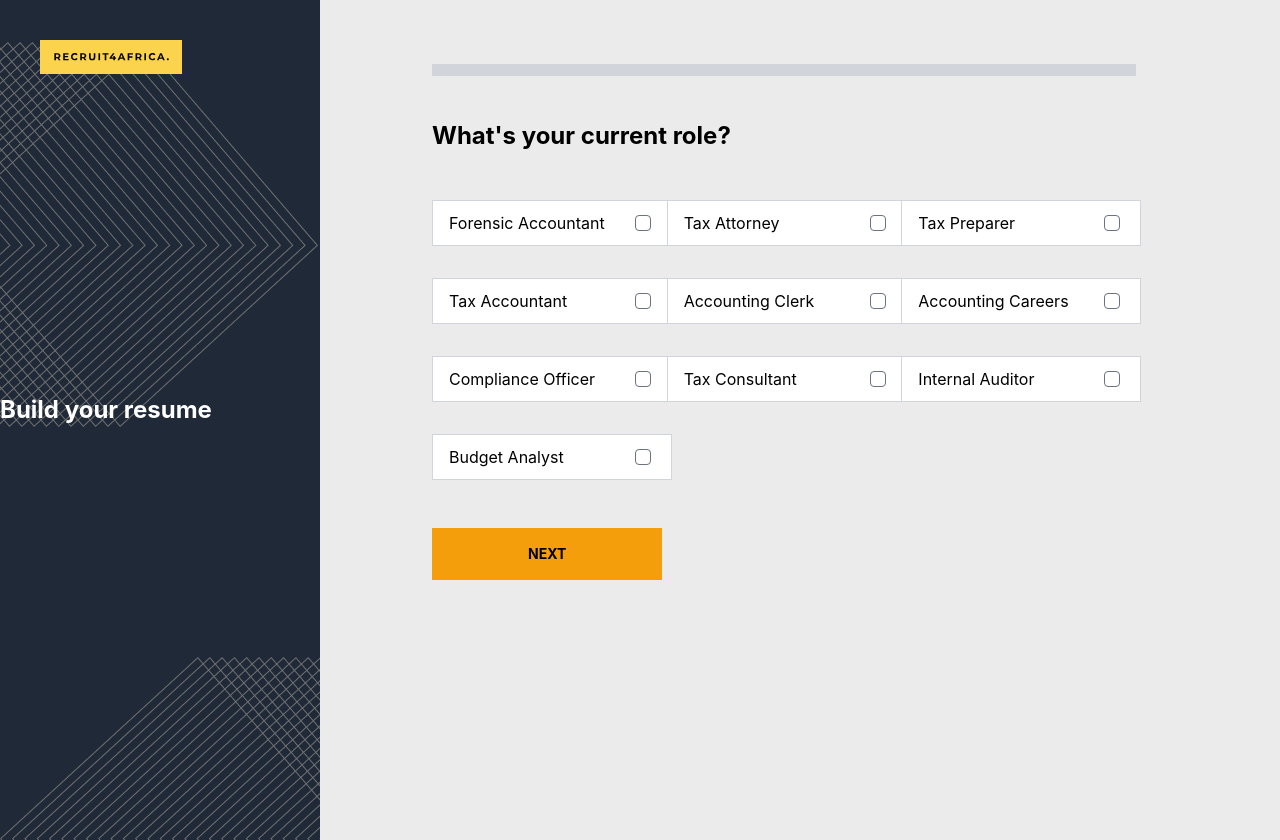
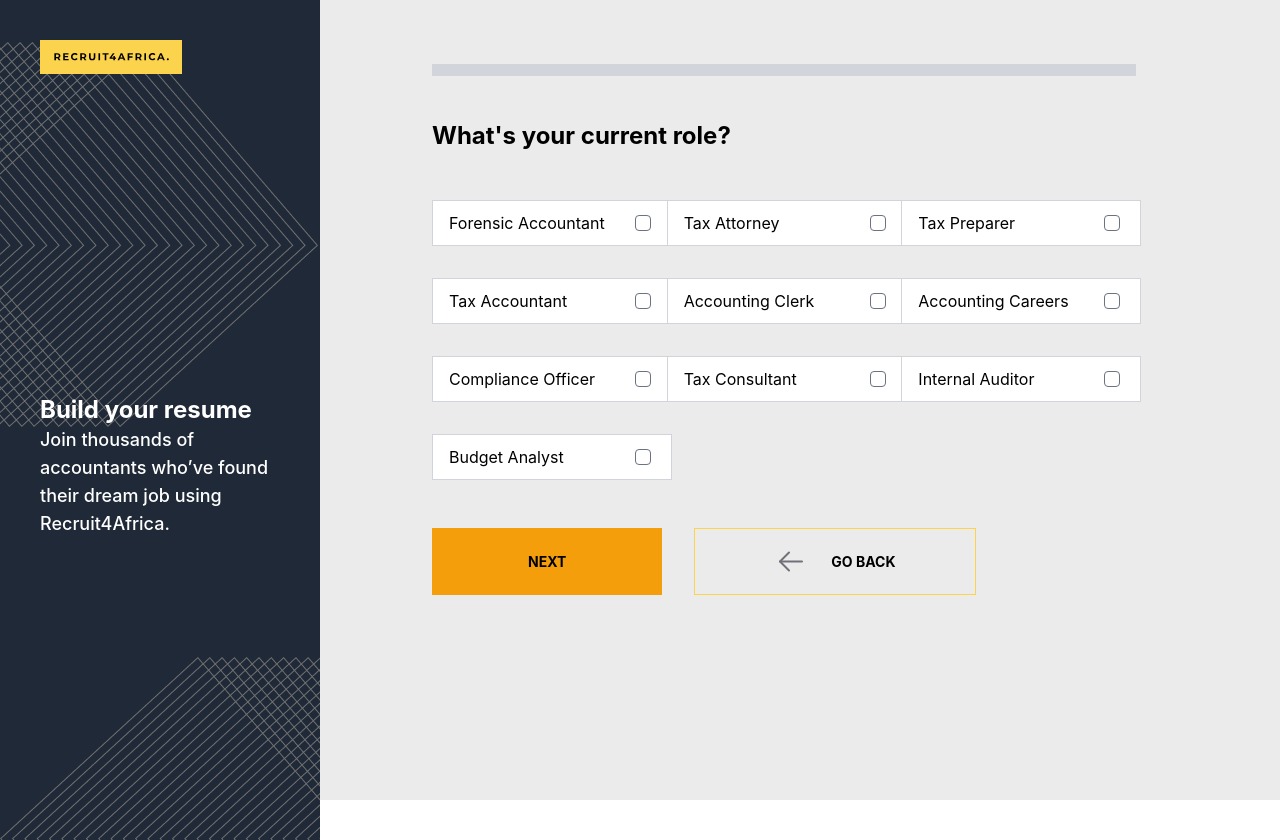
Before and after one commit to luigimorel/recruit-africa, a React (Create React App) app: page /profile-candidate in a window 1280 px wide. After the commit the page ends 800 px from the top, so only its background shows below. Built offline with nearby package versions, Linux system fonts and the light colour scheme; what @tailwindcss/typography would draw is missing.

Commit message:
separate step one component

```diff
--- a/src/pages/accounts/candidates/CandidateProfile.jsx
+++ b/src/pages/accounts/candidates/CandidateProfile.jsx
@@ -2,95 +2,50 @@ import React from "react";
 
 // Assets
 import { ReactComponent as Logo } from "./../../../assets/Logo.svg";
+import { ReactComponent as ArrowLeft } from "./../../../assets/accounts/ArrowLeft.svg";
+
+//Components
+import StepOne from "./steps/StepOne";
 
 const CandidateProfile = () => {
-  const jobs = [
-    {
-      id: 1,
-      title: "Forensic Accountant",
-    },
-    {
-      id: 2,
-      title: "Tax Attorney",
-    },
-    {
-      id: 3,
-      title: "Tax Preparer",
-    },
-    {
-      id: 4,
-      title: "Tax Accountant",
-    },
-    {
-      id: 5,
-      title: "Accounting Clerk",
-    },
-    {
-      id: 6,
-      title: "Accounting Careers",
-    },
-    {
-      id: 7,
-      title: "Compliance Officer",
-    },
-    {
-      id: 8,
-      title: "Tax Consultant",
-    },
-    {
-      id: 9,
-      title: "Internal Auditor",
-    },
-    {
-      id: 10,
-      title: "Budget Analyst",
-    },
-  ];
   return (
     <div className="flex sm:flex-row ">
-      <div className=" bg-gray-800">
-        <div className="  bg-candidates-gb h-screen w-80 ">
-          <Logo className="ml-10 mt-10" />
+      <div className=" bg-gray-800 fixed">
+        <div className="  bg-candidates-gb h-screen w-80  ">
+          <div className="ml-10  mt-10">
+            <Logo className="mb-80" />
 
-          <div className="text-white">
-            <h3 className="font-bold text-2xl mt-80">Build your resume</h3>
-            <p></p>
+            <div className="text-white ">
+              <h3 className="font-bold text-2xl ">Build your resume</h3>
+              <p className="mr-4 font-medium text-lg ">
+                Join thousands of accountants who’ve found their dream job using
+                Recruit4Africa.
+              </p>
+            </div>
           </div>
         </div>
       </div>
 
-      <div className=" ml-28 mr-36 w-full">
+      <div className=" ml-28 mr-36  w-full relative pl-80 h-screen">
         <div className=" mt-16">
           <div className=" h-3  bg-gray-300 mb-11">
             {/* Add progress bar here */}
           </div>
 
           <form action="" method="post">
-            <h3 className=" font-bold text-2xl mb-12">
-              What's your current role?{" "}
-            </h3>
-
-            <div className=" grid grid-cols-3">
-              {jobs.map((x) => (
-                <div
-                  key={x.id}
-                  className=" hover:bg-gray-200 mb-8 border w-60 bg-white border-gray-300 py-2.5 flex justify-between items-center"
-                >
-                  <span className="px-4">{x.title}</span>
-                  <input
-                    type="checkbox"
-                    name="role"
-                    className="mr-5 rounded peer-checked:bg-black"
-                    id="role"
-                  />
-                </div>
-              ))}
-            </div>
-
+            <StepOne />
+          </form>
+          <div className="flex flex-row">
             <button className=" bg-yellow-500 uppercase mt-4 py-4 px-24 font-bold text-sm">
               NEXT
             </button>
-          </form>
+
+            <button className="  border ml-8 border-yellow-300 flex flex-row items-center justify-between uppercase mt-4 py-4 px-20 font-bold text-sm">
+              <ArrowLeft className="mr-6" />
+
+              <span className="uppercase">GO BACK</span>
+            </button>
+          </div>
         </div>
       </div>
     </div>
--- /dev/null
+++ b/src/pages/accounts/candidates/steps/StepOne.jsx
@@ -0,0 +1,70 @@
+import React from "react";
+
+const StepOne = () => {
+  const jobs = [
+    {
+      id: 1,
+      title: "Forensic Accountant",
+    },
+    {
+      id: 2,
+      title: "Tax Attorney",
+    },
+    {
+      id: 3,
+      title: "Tax Preparer",
+    },
+    {
+      id: 4,
+      title: "Tax Accountant",
+    },
+    {
+      id: 5,
+      title: "Accounting Clerk",
+    },
+    {
+      id: 6,
+      title: "Accounting Careers",
+    },
+    {
+      id: 7,
+      title: "Compliance Officer",
+    },
+    {
+      id: 8,
+      title: "Tax Consultant",
+    },
+    {
+      id: 9,
+      title: "Internal Auditor",
+    },
+    {
+      id: 10,
+      title: "Budget Analyst",
+    },
+  ];
+  return (
+    <>
+      <h3 className=" font-bold text-2xl mb-12">What's your current role? </h3>
+
+      <div className=" grid grid-cols-3">
+        {jobs.map((x) => (
+          <div
+            key={x.id}
+            className=" hover:bg-gray-200 mb-8 border w-60 bg-white border-gray-300 py-2.5 flex justify-between items-center"
+          >
+            <span className="px-4">{x.title}</span>
+            <input
+              type="checkbox"
+              name="role"
+              className="mr-5 rounded peer-checked:bg-black"
+              id="role"
+            />
+          </div>
+        ))}
+      </div>
+    </>
+  );
+};
+
+export default StepOne;
```
Also changed, not shown: src/assets/accounts/ArrowLeft.svg (added).
